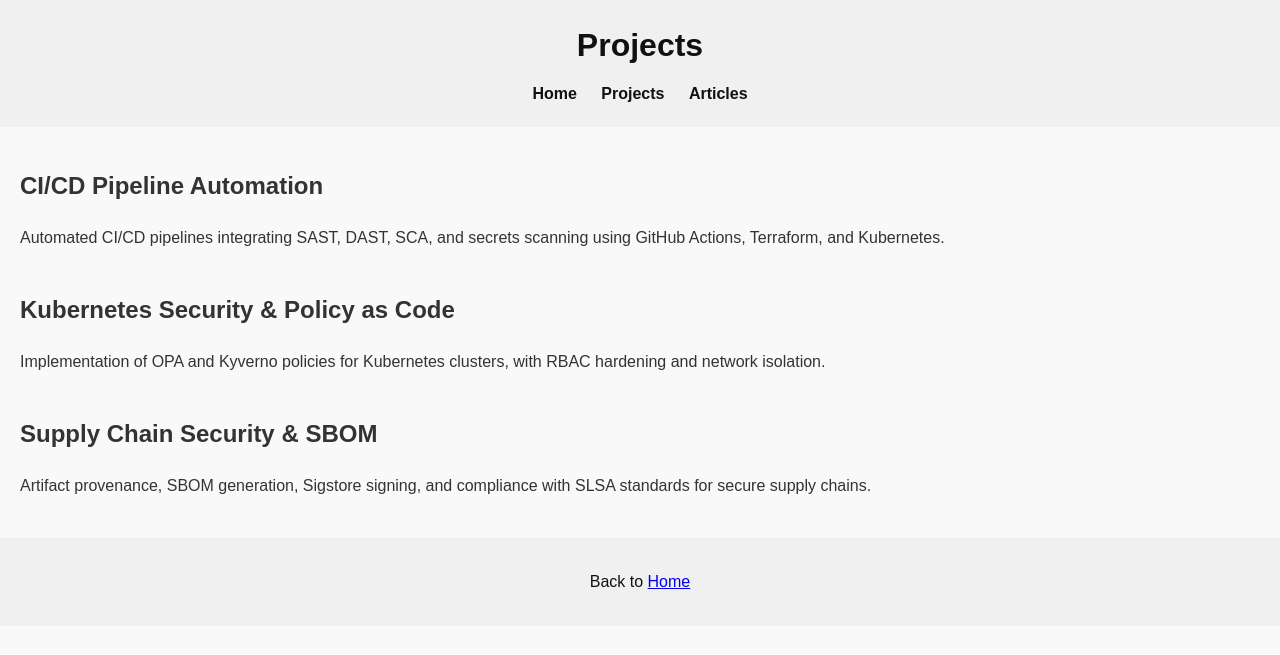
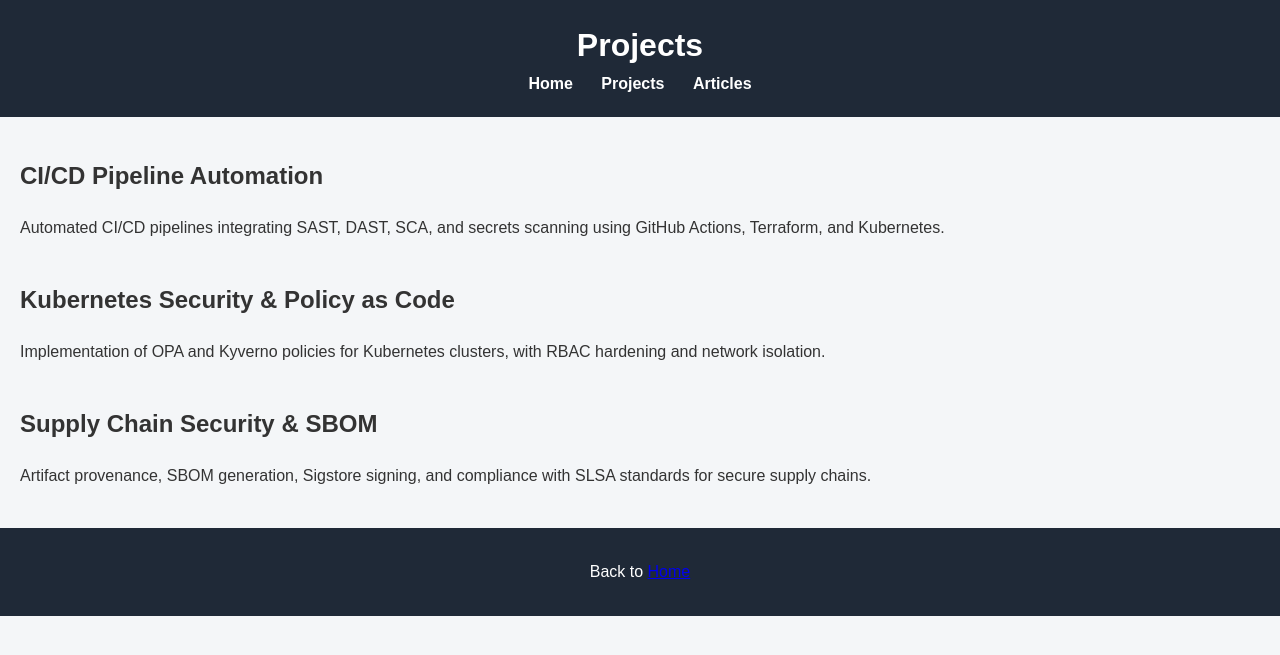
Before and after one commit to georgesfk/georgesfk.github.io, a Jekyll site: the page projects.html, which Jekyll copies as it is, in a window 1280 px wide. Shown: the top 655 px of the page. Built offline with Jekyll 4.4.1, drawn with Linux system fonts in a browser that asks for light colours.

Commit message:
Update styles for improved design and readability

```diff
--- a/css/style.css
+++ b/css/style.css
@@ -1,38 +1,34 @@
 /* Base */
 body {
-  font-family: Arial, sans-serif;
+  font-family: 'Arial', sans-serif;
   margin: 0;
   padding: 0;
   line-height: 1.6;
-  background-color: #f9f9f9;
+  background-color: #f4f6f8;
   color: #333;
 }
 
 /* Header */
 header {
-  background-color: #f0f0f0;
-  color: #111;
+  background-color: #1f2937;
+  color: #fff;
   padding: 20px 0;
+  text-align: center;
 }
 
-header h1, header p {
-  text-align: center;
+header h1 {
   margin: 0;
+  font-size: 2rem;
 }
 
 header p {
-  margin-bottom: 10px;
-}
-
-header nav {
-  text-align: center;
-  margin-top: 10px;
+  margin: 5px 0 15px;
 }
 
 header nav a {
-  margin: 0 10px;
+  color: #fff;
+  margin: 0 12px;
   text-decoration: none;
-  color: #111;
   font-weight: bold;
 }
 
@@ -43,30 +39,35 @@ header nav a:hover {
 /* Hero */
 .hero {
   text-align: center;
-  padding: 40px 20px;
+  padding: 50px 20px;
+  background: linear-gradient(to right, #3b82f6, #06b6d4);
+  color: #fff;
+  border-radius: 8px;
   margin: 20px;
-  background-color: #fff;
-  border-radius: 6px;
-  box-shadow: 0 2px 8px rgba(0,0,0,0.1);
 }
 
 .hero h2 {
   margin-bottom: 15px;
+  font-size: 2rem;
 }
 
 .hero-buttons .btn {
   display: inline-block;
   margin: 10px;
   padding: 10px 20px;
-  background-color: #ddd;
-  color: #111;
+  background-color: #1f2937;
+  color: #fff;
   border-radius: 4px;
   text-decoration: none;
   font-weight: bold;
 }
 
 .hero-buttons .btn-secondary {
-  background-color: #bbb;
+  background-color: #3b82f6;
+}
+
+.hero-buttons .btn:hover {
+  opacity: 0.9;
 }
 
 /* Sections */
@@ -84,21 +85,27 @@ section {
 .card {
   background: #fff;
   padding: 20px;
-  border-radius: 6px;
-  box-shadow: 0 2px 6px rgba(0,0,0,0.05);
+  border-radius: 12px;
+  box-shadow: 0 10px 25px rgba(0,0,0,0.2);
   flex: 1 1 250px;
+  transition: transform 0.2s ease;
+}
+
+.card:hover {
+  transform: translateY(-5px);
 }
 
 .card h3 {
   margin-bottom: 10px;
+  color: #3b82f6;
 }
 
 .article-list li {
-  margin: 8px 0;
+  margin: 10px 0;
 }
 
 .article-list a {
-  color: #111;
+  color: #3b82f6;
   text-decoration: none;
 }
 
@@ -114,8 +121,8 @@ section {
 }
 
 .badge {
-  background-color: #ddd;
-  color: #111;
+  background-color: #3b82f6;
+  color: #fff;
   padding: 6px 12px;
   border-radius: 20px;
   font-size: 0.9rem;
@@ -128,21 +135,24 @@ section {
   padding: 10px 15px;
   text-decoration: none;
   border-radius: 5px;
-  color: #111;
-  background-color: #eee;
+  color: #fff;
   font-weight: bold;
 }
 
+.contact-buttons a.btn {
+  background-color: #0a66c2;
+}
+
 .contact-buttons a.btn-secondary {
-  background-color: #ddd;
+  background-color: #333;
 }
 
 /* Footer */
 footer {
   text-align: center;
   padding: 15px;
-  background-color: #f0f0f0;
-  color: #111;
+  background: #1f2937;
+  color: #fff;
 }
 
 /* DevSecOps Diagram */
@@ -151,33 +161,41 @@ footer {
   align-items: center;
   justify-content: center;
   flex-wrap: wrap;
-  margin: 30px 0;
+  margin: 40px 0;
   gap: 20px;
 }
 
 .flow-step {
-  background: #fff;
-  border: 1px solid #ccc;
-  padding: 20px;
-  border-radius: 6px;
+  background: #3b82f6;
+  color: #fff;
+  padding: 20px 25px;
+  border-radius: 12px;
   min-width: 200px;
   text-align: center;
-  box-shadow: 0 2px 6px rgba(0,0,0,0.05);
+  box-shadow: 0 6px 18px rgba(0,0,0,0.2);
+  transition: transform 0.2s ease, box-shadow 0.2s ease;
+}
+
+.flow-step:hover {
+  transform: translateY(-5px);
+  box-shadow: 0 12px 25px rgba(0,0,0,0.3);
 }
 
 .step-title {
   font-weight: bold;
   margin-bottom: 8px;
+  font-size: 1.1rem;
 }
 
 .step-content {
   font-size: 0.9rem;
+  line-height: 1.4;
 }
 
 .arrow {
   font-size: 2rem;
   font-weight: bold;
-  color: #333;
+  color: #1f2937;
   margin: 0 10px;
 }
 
@@ -189,6 +207,7 @@ footer {
   }
   .devsecops-diagram {
     flex-direction: column;
+    gap: 15px;
   }
   .arrow {
     display: none;
```
